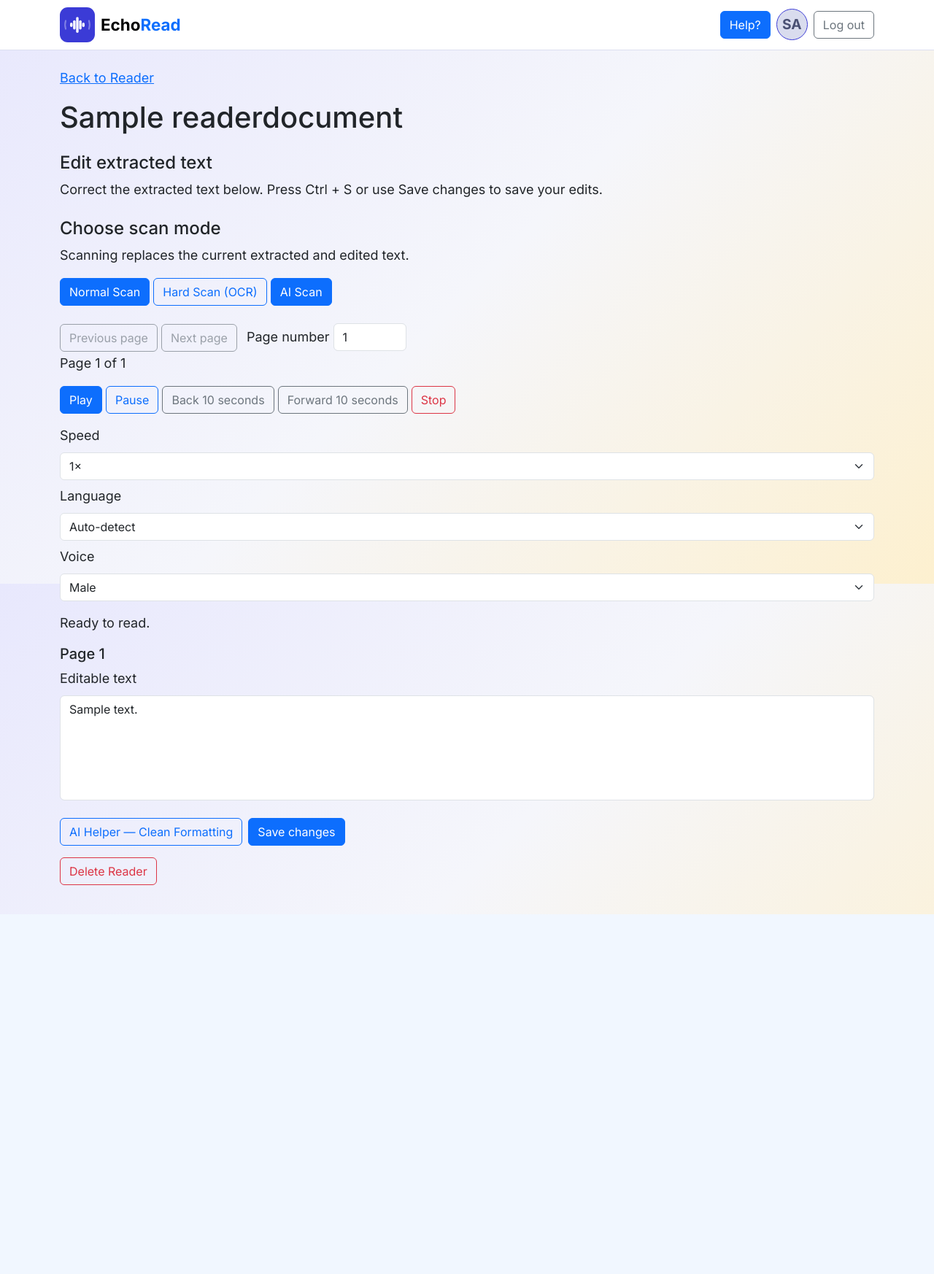
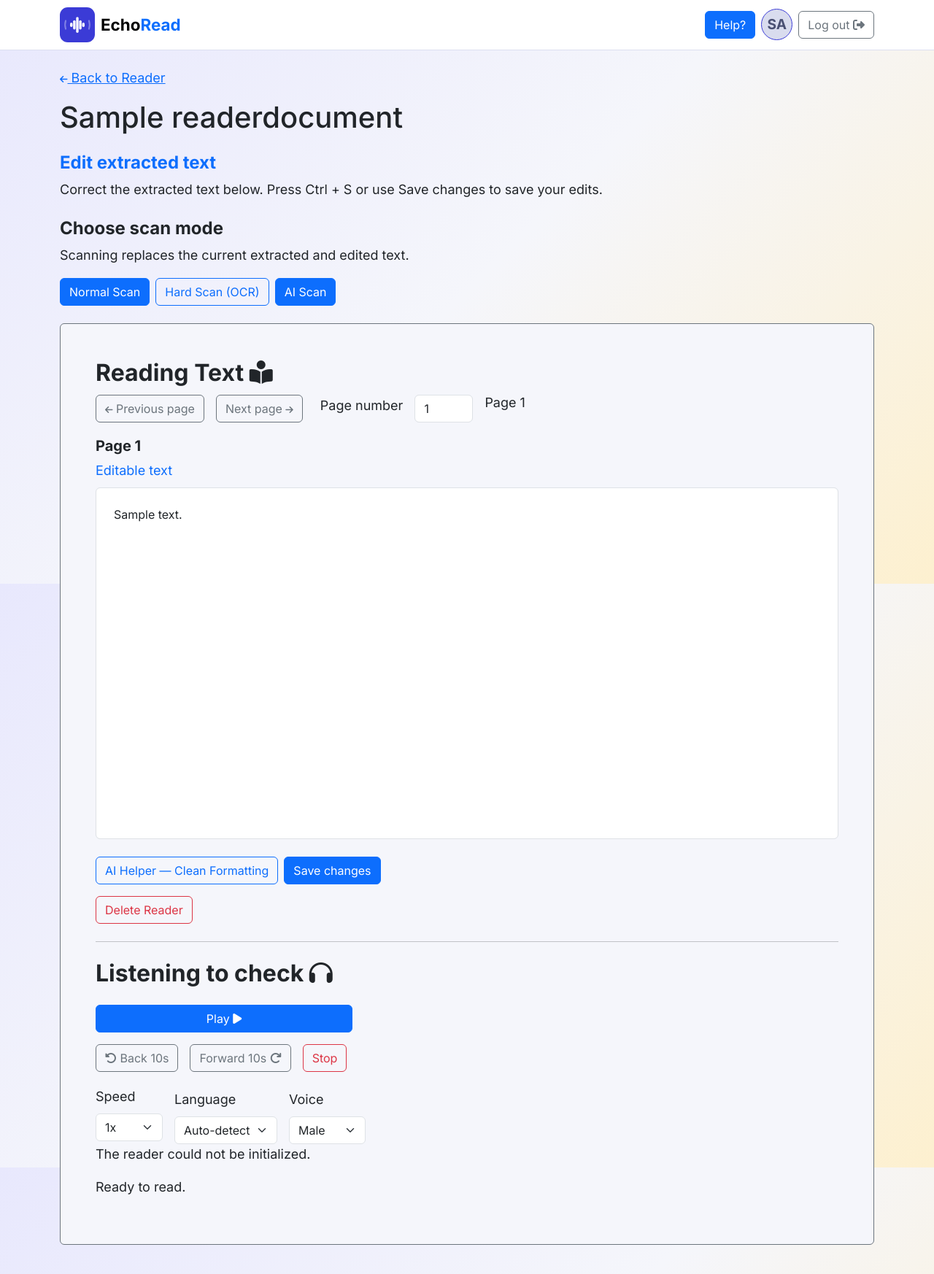
Before and after one commit to SonitaMom/echoread_system, a Django app: page /reader/1/edit/ in a window 1280 px wide. Shown: the whole page at 73% size. Before the commit the page ends 1253 px from the top, so only its background shows below. Run offline with Django 5.2, Linux system fonts and the light colour scheme; a user stored in the database is signed in; tables that the repository leaves empty hold one stand-in row (values such as "Sample post"); some libraries are stand-ins or nearby versions; some web fonts are replaced.

Commit message:
File added

```diff
--- a/accounts/urls.py
+++ b/accounts/urls.py
@@ -14,4 +14,6 @@ urlpatterns = [
         auth_views.LogoutView.as_view(),
         name="logout",
     ),
+
+    path("help/", views.help_view, name="help"),
 ]
--- a/accounts/views.py
+++ b/accounts/views.py
@@ -6,6 +6,10 @@ from django.contrib import messages
 
 import re
 from django import template
+
+
+def help_view(request):
+    return render(request, "helps.html")
 
 def home_view(request):
     return render(request, "accounts/home.html")
--- a/echoread/urls.py
+++ b/echoread/urls.py
@@ -22,7 +22,7 @@ from django.views.generic import RedirectView
 from django.views.generic import TemplateView
 
 urlpatterns = [
-    path("", TemplateView.as_view(template_name="base.html") ,name="base"),
+    # path("", TemplateView.as_view(template_name="base.html") ,name="base"),
     path("admin/", admin.site.urls),
     path("", include("accounts.urls")),
     path("reader/", include("reader.urls")),
--- a/reader/urls.py
+++ b/reader/urls.py
@@ -1,6 +1,7 @@
 from django.urls import path
 from . import views
 from django.contrib.auth import views as auth_views
+from django.views.generic import TemplateView
 
 
 app_name = "reader"
@@ -141,4 +142,8 @@ urlpatterns = [
         views.delete_note_ajax,
         name="delete_note_ajax",
     ),
+
+
+    # Help url
+    path('help/', TemplateView.as_view(template_name = 'helps.html'), name= 'help'),
 ]
--- a/static/css/base.css
+++ b/static/css/base.css
@@ -72,8 +72,9 @@
     }
 
     .user-menu > .user-avatar{
-        width: 25px;
-        height: 25px;
+        width: 30px;
+        height: 30px;
+         font-size: 0.75rem;
     }
 }
 
@@ -86,5 +87,6 @@
     .user-menu >.user-avatar{
         width: 36px;
         height: 36px;
+
     }
 }
--- a/static/css/main.css
+++ b/static/css/main.css
@@ -123,15 +123,18 @@
 html{
     min-height: 100%;
     font-family: var(--font-main);
+    background: var(--gradient-hero);
+    background-attachment: fixed;
 }
 
 
 body {
     font-family: var(--font-main);
     font-size: var(--fs-body);
-    background: var(--gradient-hero);
+
     line-height: 1.6;
     min-height: 100vh;
+    background: var(--gradient-hero);
     background-attachment: fixed;
 }
 
--- a/static/css/reader/edit_reader.css
+++ b/static/css/reader/edit_reader.css
@@ -0,0 +1,44 @@
+.h4, h2{
+    font-family: var(--font-main);
+    font-weight: 900 !important;
+}
+
+.reading-title{
+    font-family: var(--font-main);
+    font-weight: 900;
+}
+
+.fa-arrow-right, .fa-arrow-left{
+    font-size: 0.75rem;
+}
+
+.h5{
+    font-weight: 900;
+}
+
+.border{
+    background: var(--bg);
+}
+
+.play-btn{
+    width: 22rem;
+}
+
+.btns{
+    justify-content: start;
+}
+
+textarea{
+    resize: none;
+}
+
+@media (max-width :470px){
+    .play-btn{
+        width: 100%;
+    }
+
+    .btns{
+        display: flex;
+        justify-content: space-between;
+    }
+}
--- a/templates/base.html
+++ b/templates/base.html
@@ -10,6 +10,7 @@
     <link rel="stylesheet" href="{% static 'css/main.css' %}">
     {% block extra_css %}{% endblock %}
     <link rel="stylesheet" href="https://cdnjs.cloudflare.com/ajax/libs/font-awesome/6.5.2/css/all.min.css">
+
     <link rel="preconnect" href="https://fonts.googleapis.com">
     <link rel="preconnect" href="https://fonts.gstatic.com" crossorigin>
     <link href="https://fonts.googleapis.com/css2?family=Kantumruy+Pro:ital,wght@0,100..700;1,100..700&display=swap" rel="stylesheet">
@@ -24,14 +25,14 @@
     <div class="container">
 
         <!-- Brand -->
-         <a href="#" class="navbar-brand d-flex align-items-center justify-content-start gap-2">
+         <a href="{% url 'home' %}" class="navbar-brand d-flex align-items-center justify-content-start gap-2">
             <object type="image/svg+xml" data="{% static 'image/echoread-logo-animated.svg' %}"  class="brand"></object>
             <span class="text-black nav-title">Echo<span class="text-primary">Read</span></span>
          </a>
 
          <!-- right-side:start reading, En->kh, account -->
           <div class="d-flex align-items-center justify-content-end gap-2 ">
-            <button class="btn btn-primary text-white btn-start-reading">Help?</button>
+            <a class="btn btn-primary text-white btn-start-reading" href="{% url 'reader:help' %}">Help?</a>
 
             {% if user.is_authenticated %}
               <div class="user-menu">
@@ -45,14 +46,14 @@
 
                   <form action="{% url 'logout' %}" method="post" class="m-0 mt-2 d-md-none">
                     {% csrf_token %}
-                    <button class="btn btn-outline-secondary w-100" type="submit">Log out</button>
+                    <button class="btn btn-outline-secondary w-100" type="submit">Log out </button>
                   </form>
                 </div>
               </div>
 
               <form action="{% url 'logout' %}" method="post" class="m-0 d-none d-md-block">
                 {% csrf_token %}
-                <button type="submit" class="btn btn-outline-secondary">Log out</button>
+                <button type="submit" class="btn btn-outline-secondary">Log out <i class="fa-solid fa-right-from-bracket"></i></button>
               </form>
 
             {% else %}
--- a/templates/reader/document_detail.html
+++ b/templates/reader/document_detail.html
@@ -144,8 +144,7 @@
                 class="audio-btn  btn btn-outline-primary"
                 aria-label="Stop"
               >
-                <i class="fa-solid fa-pause"></i
-                ><!--Stop-->
+                <i class="fa-solid fa-hand"></i>
               </button>
             </div>
 
--- a/templates/reader/edit_reader.html
+++ b/templates/reader/edit_reader.html
@@ -2,7 +2,7 @@
 {% load static %}
 
 {% block extra_css %}
-<link rel="stylesheet" href="{% static 'css/reader/document_detail.css' %}" />
+<link rel="stylesheet" href="{% static 'css/reader/edit_reader.css' %}" />
 {% endblock %}
 {% block title %} Edit {{ document.title }} - EchoRead {% endblock %}
 
@@ -10,36 +10,98 @@
 <main class="container py-4">
         <p>
             <a href="{% url 'reader:document_list' %}">
-                Back to Reader
+                <i class="fa-solid fa-arrow-left"></i> Back to Reader
             </a>
         </p>
 
         <h1>{{ document.title }}</h1>
-        <h2 class="h4 mt-4">Edit extracted text</h2>
+        <h2 class="h4 mt-4 text-primary">Edit extracted text</h2>
         <p>Correct the extracted text below. Press Ctrl + S or use Save changes to save your edits.</p>
 
         <h2 class="h4 mt-4">Choose scan mode</h2>
         <p>Scanning replaces the current extracted and edited text.</p>
-        <form method="post" class="mb-4" id="scan-form">
+        <form method="post" class="mb-4 d-flex justify-content-start align-items-center gap-2 flex-wrap" id="scan-form">
             {% csrf_token %}
 
-            <button type="submit" name="scan_mode" value="normal" class="btn btn-primary">
+            <button type="submit" name="scan_mode" value="normal" class="btn btn-primary scan-btn">
                 Normal Scan
             </button>
 
-            <button type="submit" name="scan_mode" value="hard" class="btn btn-outline-primary">
+            <button type="submit" name="scan_mode" value="hard" class="btn btn-outline-primary scan-btn">
                 Hard Scan (OCR)
             </button>
-            <button type="submit" name="scan_mode" value="ai" class="btn btn-primary">
+            <button type="submit" name="scan_mode" value="ai" class="btn btn-primary scan-btn">
                 AI Scan
             </button>
         </form>
+
+        <div class="border border-secondary p-3 p-md-5 mb-3 rounded">
+            <h2 class="reading-title">Reading Text <i class="fa-solid fa-book-open-reader"></i></h2>
+            <section class="page-navigation mb-3 d-flex align-items-center justify-content-start  gap-3 flex-wrap" aria-label="Page navigation">
+                <button type="button" id="previous-page" class="btn btn-outline-secondary">
+                    <i class="fa-solid fa-arrow-left"></i> Previous page
+                </button>
+                <button type="button" id="next-page" class="btn btn-outline-secondary">
+                    Next page <i class="fa-solid fa-arrow-right"></i>
+                </button>
+
+                <label for="page-number-input" class="form-label ms-2">Page number</label>
+                <input type="number" id="page-number-input" min="1" step="1" value="1" inputmode="numeric"
+                    class="form-control" style="width: 80px; display: inline-block;"
+                    aria-describedby="page-navigation-status">
+
+                <p id="page-navigation-status" role="status" aria-live="polite">
+                    Page 1
+                </p>
+            </section>
+
+
+            <div id="reader-pages">
+                {% for page in pages %}
+                <section class="reader-page mb-4" data-page-number="{{ page.page_number }}" {% if not forloop.first %}hidden{% endif %}>
+                    <h2 class="h5">Page {{ page.page_number }}</h2>
+                    <label for="page-{{ page.page_number }}" class="form-label text-primary">
+                        Editable text
+                    </label>
+                    <textarea id="page-{{ page.page_number }}" name="page_{{ page.page_number }}"
+                        class="form-control reader-page-text p-2 p-md-4" rows="18"
+                        style="white-space: pre-wrap;">{{ page.text }}</textarea>
+                </section>
+                {% endfor %}
+
+                <div class="mt-3 d-flex flex-wrap gap-2">
+                    <button type="button" id="ai-helper-btn" data-url="{% url 'reader:ai_helper_ajax' document.pk %}"
+                        class="btn btn-outline-primary">
+                        AI Helper — Clean Formatting
+                    </button>
+
+                    <button type="submit" class="btn btn-primary">
+                        Save changes
+                    </button>
+                </div>
+
+                <form
+                    method="post"
+                    action="{% url 'reader:delete_reader' document.pk %}"
+                    class="mt-3 mb-3"
+                    onsubmit="return confirm('Permanently delete this PDF and all its saved pages and notes? This cannot be undone.');"
+                >
+                    {% csrf_token %}
+                    <button type="submit" class="btn btn-outline-danger">
+                        Delete Reader
+                    </button>
+                </form>
+            </div>
+
 
              {% if has_unsaved_scan %}
         <p role="status" class="alert alert-warning">
             New scan preview — this text is not saved yet.
             Review it and click Save changes to keep it.
         </p>
+
+
+
         {% endif %}
 
         {% if error %}
@@ -50,48 +112,43 @@
         <p role="status" class="alert alert-success">{{ message }}</p>
         {% endfor %}
 
+        <hr class="my-2 my-md-4">
+        <h2 class="my-3">Listening to check <i class="fa-solid fa-headphones"></i></h2>
+
         <form method="post" action="{% url 'reader:save_reader' document.pk %}" id="edit-reader-form">
             {% csrf_token %}
 
             {% if pages %}
-            <section class="page-navigation mb-3" aria-label="Page navigation">
-                <button type="button" id="previous-page" class="btn btn-outline-secondary">
-                    Previous page
-                </button>
-                <button type="button" id="next-page" class="btn btn-outline-secondary">
-                    Next page
-                </button>
 
-                <label for="page-number-input" class="form-label ms-2">Page number</label>
-                <input type="number" id="page-number-input" min="1" step="1" value="1" inputmode="numeric"
-                    class="form-control" style="width: 100px; display: inline-block;"
-                    aria-describedby="page-navigation-status">
-
-                <p id="page-navigation-status" role="status" aria-live="polite">
-                    Page 1
-                </p>
-            </section>
 
             <div class="reader-controls mb-3" aria-label="Reading controls">
-                <button type="button" id="play-reading" class="btn btn-primary">Play</button>
-                <button type="button" id="pause-reading" class="btn btn-outline-primary">Pause</button>
-                <button type="button" id="back-10-seconds" class="btn btn-outline-secondary">Back 10 seconds</button>
-                <button type="button" id="forward-10-seconds" class="btn btn-outline-secondary">Forward 10
-                    seconds</button>
+                <div class="mb-3 mt-4">
+                    <button type="button" id="play-reading" class="btn btn-primary play-btn" >Play <i class="fa-solid fa-play"></i></button>
+                    <!-- <button type="button" id="pause-reading" class="btn btn-outline-primary">Pause</button> -->
+                </div>
+
+                <div class="d-flex align-items-center btns gap-md-3 flex-wrap" >
+                    <button type="button" id="back-10-seconds" class="btn btn-outline-secondary"><i class="fa-solid fa-rotate-left"></i> Back 10s</button>
+                    <button type="button" id="forward-10-seconds" class="btn btn-outline-secondary">Forward 10s <i class="fa-solid fa-arrow-rotate-right"></i></button>
                     <button type="button" id="stop-reading" class="btn btn-outline-danger">Stop</button>
+                </div>
 
-                <div class="mt-3">
+
+                <div class="mt-3 d-flex justify-content-start align-items-center gap-3">
+                    <div>
                         <label for="reading-speed" class="form-label">Speed</label>
                         <select id="reading-speed" class="form-select">
-                        <option value="0.5">0.5×</option>
-                        <option value="0.75">0.75×</option>
-                        <option value="1" selected>1×</option>
-                        <option value="1.25">1.25×</option>
-                        <option value="1.5">1.5×</option>
-                        <option value="1.75">1.75×</option>
-                        <option value="2">2×</option>
+                            <option value="0.5">0.5x</option>
+                            <option value="0.75">0.75x</option>
+                            <option value="1" selected>1x</option>
+                            <option value="1.25">1.25x</option>
+                            <option value="1.5">1.5x</option>
+                            <option value="1.75">1.75x</option>
+                            <option value="2">2x</option>
                         </select>
+                    </div>
 
+                    <div>
                         <label for="reading-language" class="form-label mt-2">Language</label>
                         <select id="reading-language" class="form-select">
                             <option value="auto" selected>Auto-detect</option>
@@ -99,6 +156,9 @@
                             <option value="km">Khmer</option>
                         </select>
 
+                    </div>
+
+                    <div>
                         <label for="reading-voice" class="form-label mt-2">Voice</label>
                         <select id="reading-voice" class="form-select">
                             <option value="male" selected>Male</option>
@@ -112,35 +172,18 @@
                         preload="none"
                     ></audio>
 
+
+                </div>
                 <p id="reading-status" role="status" aria-live="polite"></p>
+
+
             </div>
 
             <p id="reading-status" role="status" aria-live="polite">Ready to read.</p>
 
-            <div id="reader-pages">
-                {% for page in pages %}
-                <section class="reader-page mb-4" data-page-number="{{ page.page_number }}" {% if not forloop.first %}hidden{% endif %}>
-                    <h2 class="h5">Page {{ page.page_number }}</h2>
-                    <label for="page-{{ page.page_number }}" class="form-label">
-                        Editable text
-                    </label>
-                    <textarea id="page-{{ page.page_number }}" name="page_{{ page.page_number }}"
-                        class="form-control reader-page-text" rows="18"
-                        style="white-space: pre-wrap;">{{ page.text }}</textarea>
-                </section>
-                {% endfor %}
-            </div>
 
-            <div class="mt-3 d-flex flex-wrap gap-2">
-                <button type="button" id="ai-helper-btn" data-url="{% url 'reader:ai_helper_ajax' document.pk %}"
-                    class="btn btn-outline-primary">
-                    AI Helper — Clean Formatting
-                </button>
 
-                <button type="submit" class="btn btn-primary">
-                    Save changes
-                </button>
-            </div>
+
 
             <p id="ai-helper-status" role="status" aria-live="polite" class="mt-2"></p>
 
@@ -148,19 +191,17 @@
             <p>Please scan the PDF, then edit and save extracted text.</p>
             {% endif %}
         </form>
+        </div>
 
 
-        <form
-            method="post"
-            action="{% url 'reader:delete_reader' document.pk %}"
-            class="mt-3 mb-3"
-            onsubmit="return confirm('Permanently delete this PDF and all its saved pages and notes? This cannot be undone.');"
-        >
-            {% csrf_token %}
-            <button type="submit" class="btn btn-outline-danger">
-                Delete Reader
-            </button>
-        </form>
+
+
+
+
+
+
+
+
     </main>
 
 {% endblock %}
```
Also changed, not shown: templates/accounts/home.html (+4 -14 lines), templates/helps.html (added, +8 -0 lines). Lines whose indentation alone changed are shown as unchanged.
